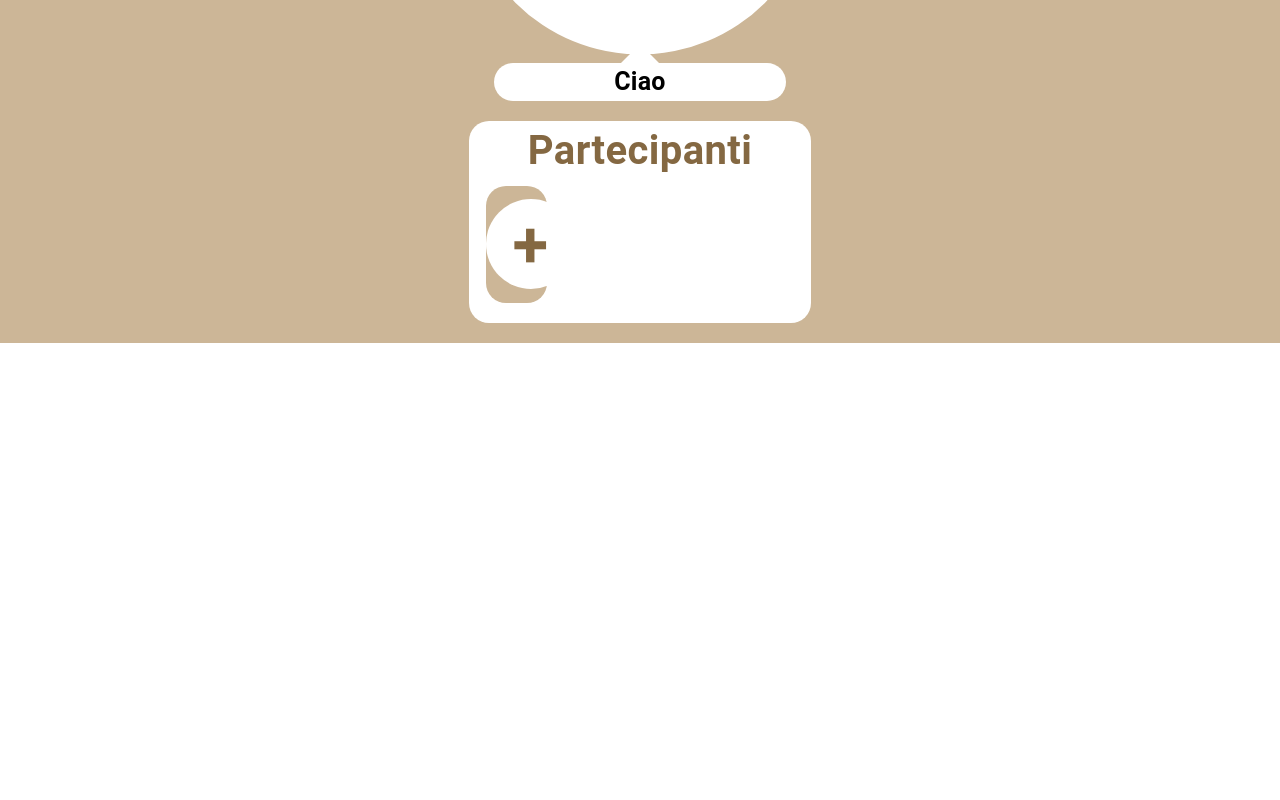
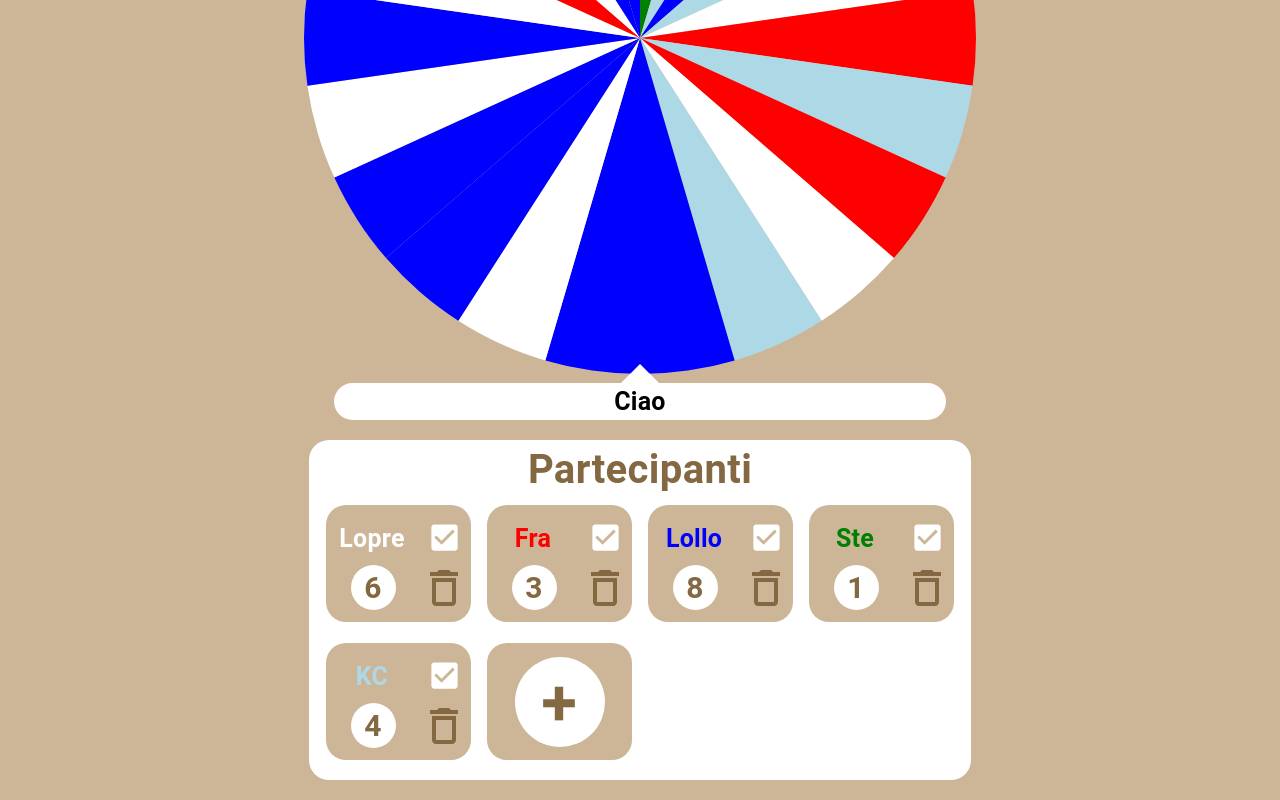
Before and after one commit to AIDAPT/ruota-del-caffe, a React (Create React App) app: page / in a window 1280 px wide. Shown: the part 531-1331 px from the top of the page. Before the commit the page ends 874 px from the top, so only its background shows below. Built offline with nearby package versions, Linux system fonts and the light colour scheme.

Commit message:
change storageContext, add useRef, css grid

```diff
--- a/src/components/Partecipants.tsx
+++ b/src/components/Partecipants.tsx
@@ -1,78 +1,74 @@
 import { Box, Grid, Skeleton, Typography } from "@mui/material";
-import { useContext, useEffect, useState } from "react";
+import { useContext, useEffect, useRef, useState } from "react";
 import { StorageContext, StorageDataProps } from "../contexts/StorageContext";
 import {PersonComponent, PersonProps} from "./Person";
 
 export default function Partecipants() {
 
-    const {set, get} = useContext(StorageContext)!
+    const {set, storageData} = useContext(StorageContext)!
 
-    //set([
-    //    {
-    //        id: 1,
-    //        name: "Lopre",
-    //        color: "white",
-    //        isChecked: true,
-    //        counter: 6,
-    //    },
-    //    {
-    //        id: 2,
-    //        name: "Fra",
-    //        color: "red",
-    //        isChecked: true,
-    //        counter: 3,
-    //    },
-    //    {
-    //        id: 3,
-    //        name: "Lollo",
-    //        color: "blue",
-    //        isChecked: true,
-    //        counter: 8,
-    //    },
-    //    {
-    //        id: 4,
-    //        name: "Ste",
-    //        color: "green",
-    //        isChecked: true,
-    //        counter: 1,
-    //    },
-    //    {
-    //        id: 5,
-    //        name: "KC",
-    //        color: "lightblue",
-    //        isChecked: true,
-    //        counter: 4,
-    //    }
-    //])
+    const hasInizialized = useRef(false)
+    useEffect(() => {
+        if(!hasInizialized.current) {
+            hasInizialized.current = true
+            set([
+                {
+                    id: 1,
+                    name: "Lopre",
+                    color: "white",
+                    isChecked: true,
+                    counter: 6,
+                },
+                {
+                    id: 2,
+                    name: "Fra",
+                    color: "red",
+                    isChecked: true,
+                    counter: 3,
+                },
+                {
+                    id: 3,
+                    name: "Lollo",
+                    color: "blue",
+                    isChecked: true,
+                    counter: 8,
+                },
+                {
+                    id: 4,
+                    name: "Ste",
+                    color: "green",
+                    isChecked: true,
+                    counter: 1,
+                },
+                {
+                    id: 5,
+                    name: "KC",
+                    color: "lightblue",
+                    isChecked: true,
+                    counter: 4,
+                }
+            ])
+        }
+    }, [hasInizialized.current])
 
-    const createNewPerson = () => void {
-
+    const createNewPerson = (event: React.MouseEvent<HTMLElement>) => {
+        //TODO vedere modal fantacalcio CoachButton
     }
 
     const checkPerson = (person: PersonProps) => {
 
-        const updatedCheckState = get().map(object => {
-            if (object.id === person.id) {
-                return {
-                    ...object,
-                    isChecked: !person.isChecked
-                };
-            }
-            return object
-        })
-        set(updatedCheckState)
+        const items = storageData
+        console.log(items)
+        const idx = items.findIndex(p => p.id === person.id)
+        items[idx]!.isChecked = !person.isChecked
+        set(items)
 
     }
 
     const deletePerson = (person: PersonProps) => {
 
-        //const updateDeleteState = get()
-        //for (let i:number = 0; i<updateDeleteState.length; i++) {
-        //    if (updateDeleteState[i].id === person.id) {
-        //        updateDeleteState.splice(i, 1)
-        //    }
-        //}
-        //set(updateDeleteState)
+        const updateDeleteState = storageData.filter(p => p.id !== person.id)
+        set(updateDeleteState)
 
     }
 
@@ -107,21 +103,19 @@ export default function Partecipants() {
                     }}
                     container
                     gap={2}
-                    justifyContent="space-between"
+                    display="grid"
+                    gridTemplateColumns= {{
+                        md:"repeat(4, 1fr)",
+                        sm:"repeat(3, 1fr)",
+                        xs:"repeat(2, 1fr)"
+                    }}
                     alignContent={"flex-start"}
                 >
-                {get().length > 0
-                    ? get().map((globalState, idx) => {
+                    {storageData.map((globalState, idx) => {
                         return (
                             <Grid
                                 key={idx}
                                 sx={{
-                                maxWidth: {
-                                    xs: " calc(50% - 8px)",
-                                    sm: " calc(50% - 8px)",
-                                    md: " calc(25% - 16px)",
-                                    lg: " calc(25% - 16px)",
-                                },
                                 width: "100%",
                                 }}
                                 item
@@ -129,48 +123,29 @@ export default function Partecipants() {
                                 <PersonComponent person={globalState} checkPerson={checkPerson} deletePerson={deletePerson}/>
                             </Grid>
                         );
-                    })
-                    : Array(0)
-                        .fill("")
-                        .map((_, idx) => (
+                    })}
                     <Grid
-                        key={idx}
+                        key={-1}
                         sx={{
-                        maxWidth: {
-                            xs: " calc(50% - 8px)",
-                            sm: " calc(50% - 8px)",
-                            md: " calc(25% - 16px)",
-                            lg: " calc(25% - 16px)",
-                        },
                             width: "100%",
                         }}
                         item
                     >
-                        <Skeleton variant="rounded" height={105} />
-                    </Grid>
-                    ))}
-                    <Grid
-                        marginBottom="5px"
+                        <Box
+                            onClick={createNewPerson}
                             display= "webkit-flex"
                             justify-content= "center"
                             webkit-align-items= "center"
                             webkit-box-align= "center"
                             sx={{
-                        maxWidth: {
-                            xs: " calc(50% - 8px)",
-                            sm: " calc(50% - 8px)",
-                            md: " calc(25% - 16px)",
-                            lg: " calc(25% - 16px)",
-                        },
                                 backgroundColor: "#CCB697",
                                 borderRadius: "20px",
+                                height: "117px",
                                 width: "100%",
-                        height: "117px"
+                                minWidth: "145px"
                             }}
-                        item
                         >
                             <Box
-                            onClick={createNewPerson()}
                             sx={{
                                 height: "90px",
                                 margin: "auto",
@@ -184,6 +159,7 @@ export default function Partecipants() {
                             >
                                 +
                             </Box>
+                        </Box>
                     </Grid>
                 </Grid>
             </Box>
--- a/src/components/Person.tsx
+++ b/src/components/Person.tsx
@@ -28,10 +28,11 @@ export function PersonComponent({person, checkPerson, deletePerson}: PersonCompo
     return (
         <Box
             marginBottom="5px"
-            padding="6px"
+            paddingY="6px"
             sx={{
                 backgroundColor: "#CCB697",
                 borderRadius: "20px",
+                width: "100%"
             }}
         >
             <Stack direction={"row"} justifyContent={"flex-end"} >
@@ -98,6 +99,3 @@ export function PersonComponent({person, checkPerson, deletePerson}: PersonCompo
         </Box>
     );
 }
-
-//TODO funzione deselectPerson
-//TODO props e style mui components
--- a/src/components/Wheel.tsx
+++ b/src/components/Wheel.tsx
@@ -1,7 +1,7 @@
 import { Box, Typography } from '@mui/material';
 import { ChartDataset } from 'chart.js';
 import 'chart.js/auto';
-import { useContext, useEffect, useState } from 'react';
+import { useContext, useEffect, useRef, useState } from 'react';
 import {Pie} from 'react-chartjs-2'
 import { StorageContext, StorageDataProps } from '../contexts/StorageContext';
 
@@ -18,21 +18,22 @@ type TemporaryData = {
 
 export function Wheel() {
 
-  const {set, get} = useContext(StorageContext)!
+  const {set, storageData} = useContext(StorageContext)!
+
   const [wheelState, setWheelState] = useState<WheelStateProps>({
     labels: [],
     datasets: []
   })
 
   useEffect(() => {
-    let storageData: StorageDataProps = get().filter(p => p.isChecked)
+    let _storageData: StorageDataProps = storageData?.filter(p => p.isChecked)
     let toShuffleData: TemporaryData[] = []
     let labels: string[] = []
     let data: number[] = []
     let backgroundColor: string[] = []
 
-    if (storageData.length > 0) {
-      storageData.forEach((person) => {
+    if (_storageData.length > 0) {
+      _storageData.forEach((person) => {
         for (let i:number = 0; i < person.counter; i++) {
           toShuffleData.push({
             temporaryLabel: person.name,
@@ -69,7 +70,7 @@ export function Wheel() {
       }]
     })
 
-  }, [get()])
+  }, [storageData])
 
   return (
     <Box
--- a/src/contexts/StorageContext.tsx
+++ b/src/contexts/StorageContext.tsx
@@ -1,37 +1,41 @@
-import { createContext, useState } from "react"
+import { createContext, useEffect, useRef, useState } from "react"
 import { PersonProps } from "../components/Person";
 
 export type StorageDataProps = PersonProps[]
 
 type HookProps = {
     set: (data: StorageDataProps) => void,
-    get: () => StorageDataProps
+    storageData: StorageDataProps
 }
 
 export const StorageContext = createContext<HookProps | null>(null);
 
 const useStorageContext = (): HookProps => {
-    const [storageData, setStorageData] = useState<StorageDataProps | null>(null)
 
+    const hasInizialized = useRef(false)
+
+    const [storageData, setStorageData] = useState<StorageDataProps>([])
+    useEffect(() => {
+        if(!hasInizialized.current) {
+            hasInizialized.current = true
+            _initialize()
+        }
+    }, [hasInizialized.current])
     const set = (data: StorageDataProps) => {
         localStorage.setItem("localData", JSON.stringify(data))
-        setStorageData(data)
+        setStorageData((_) => [...data])
     }
 
-    const get = (): StorageDataProps => {
+    const _initialize = () => {
 
-        if (storageData) {return storageData}
-        else {
-            let item = localStorage.getItem("localData")
-            let _i = item?JSON.parse(item): []
-            set(_i)
-            return _i
-        }
+        let item = localStorage.getItem("localData")
+        let _i = item?JSON.parse(item): []
+        setStorageData((_) => [..._i])
     }
 
 
     return{
-        set, get
+        set, storageData
     }
 }
 type StorageContainerProviderProps = {
```
Lines whose indentation alone changed are shown as unchanged.
